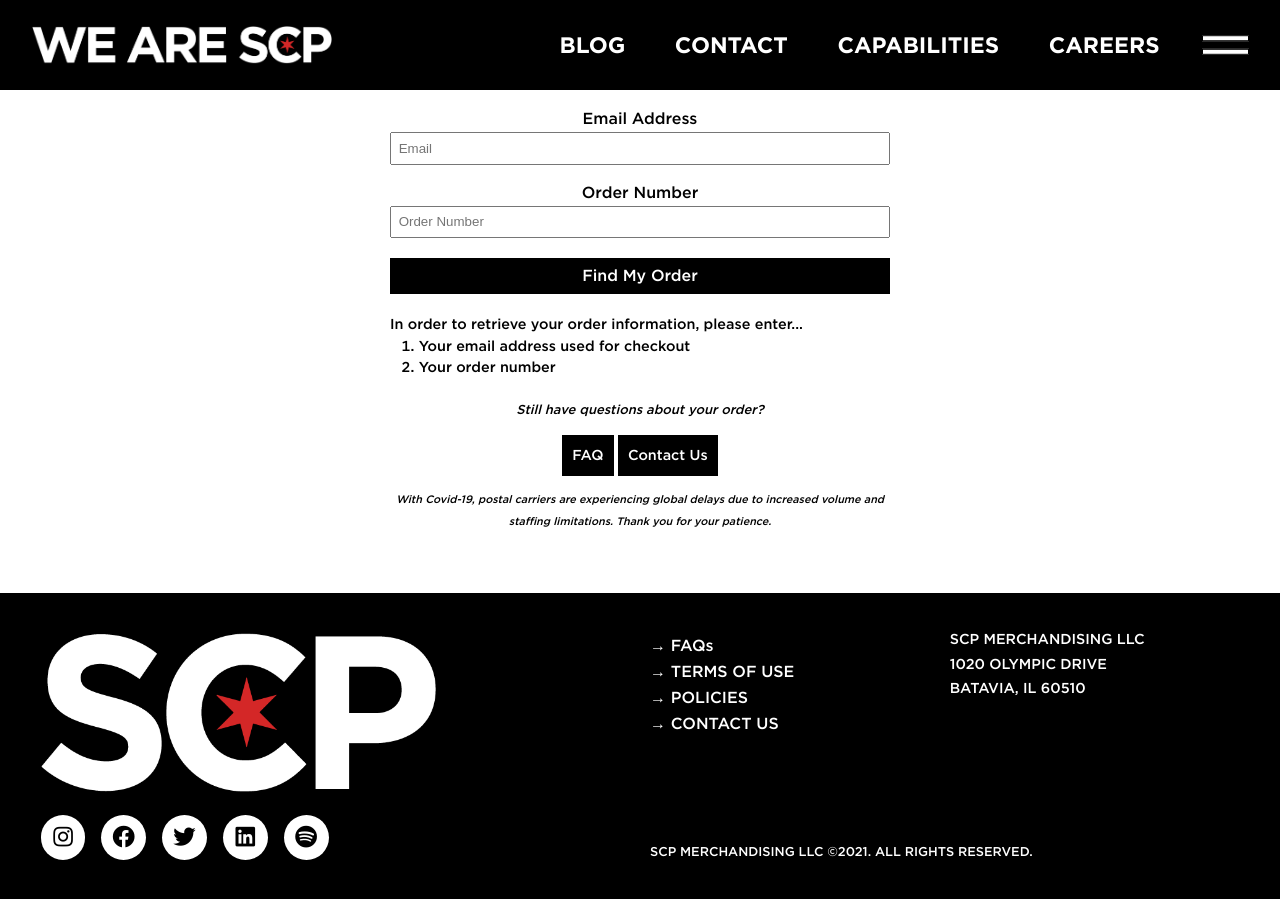
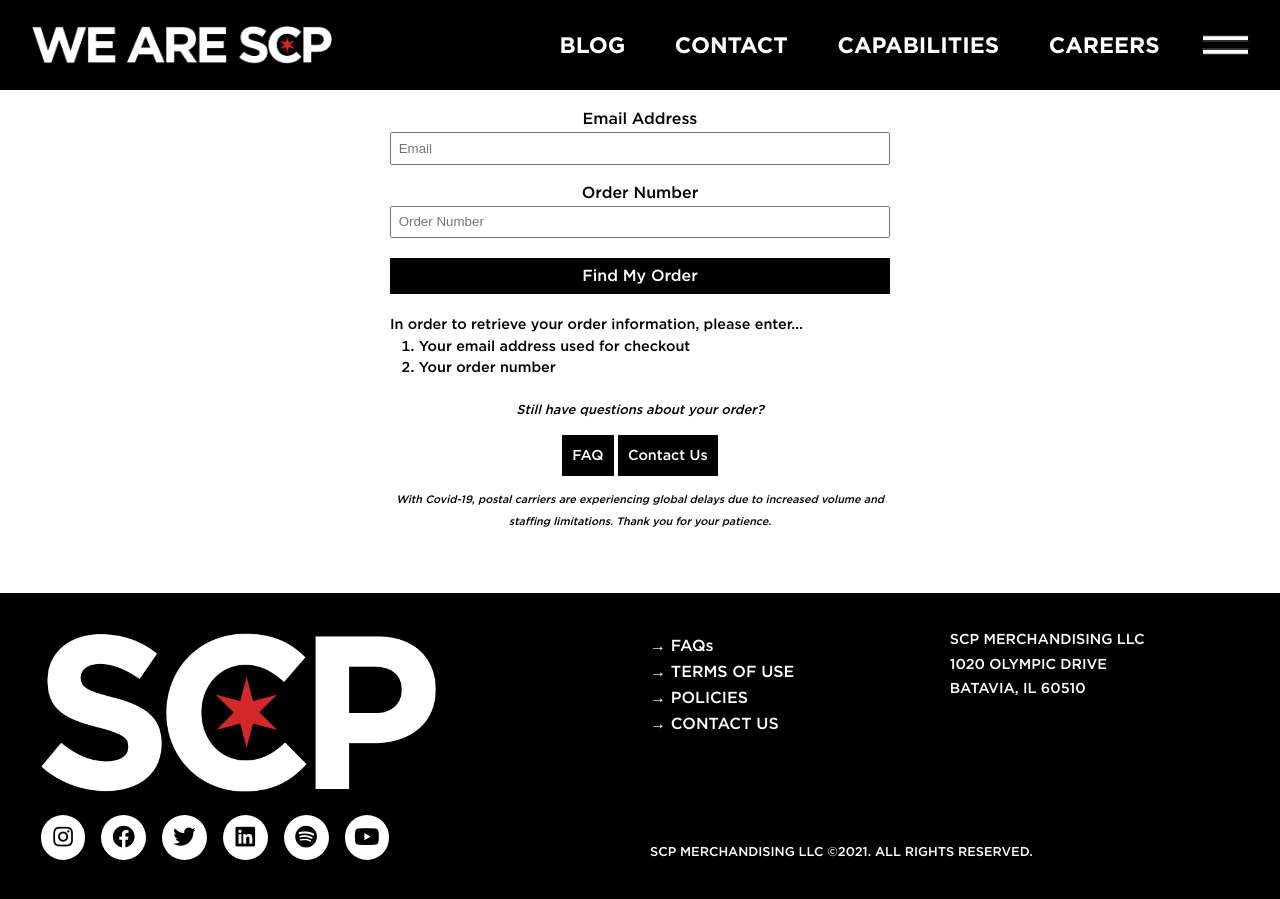
Before and after one commit to Second-City-Prints/wearescp, a Jekyll site: the page built from orderstatus.md, in a window 1280 px wide and 900 px high, scrolled down 150 px. Built offline with Jekyll 4.4.1, drawn with Linux system fonts in a browser that asks for light colours.

Commit message:
adds Youtube

```diff
--- a/_includes/footer.html
+++ b/_includes/footer.html
@@ -8,6 +8,7 @@
                     <a target="_blank" href="https://twitter.com/wearescp"><i class="fab fa-twitter"></i></a>
                     <a target="_blank" href="https://www.linkedin.com/company/second-city-prints/mycompany/"><i class="fab fa-linkedin"></i></a>
                     <a target="_blank" href="https://open.spotify.com/playlist/1ej6l1EN7eAKuICHiZbaZG?si=edeab6d9ef1f4804"><i class="fab fa-spotify"></i></a>
+                    <a target="_blank" href="https://youtube.com/@wearescp"><i class="fab fa-youtube"></i></a>
             </div>
         </div>
 
```
